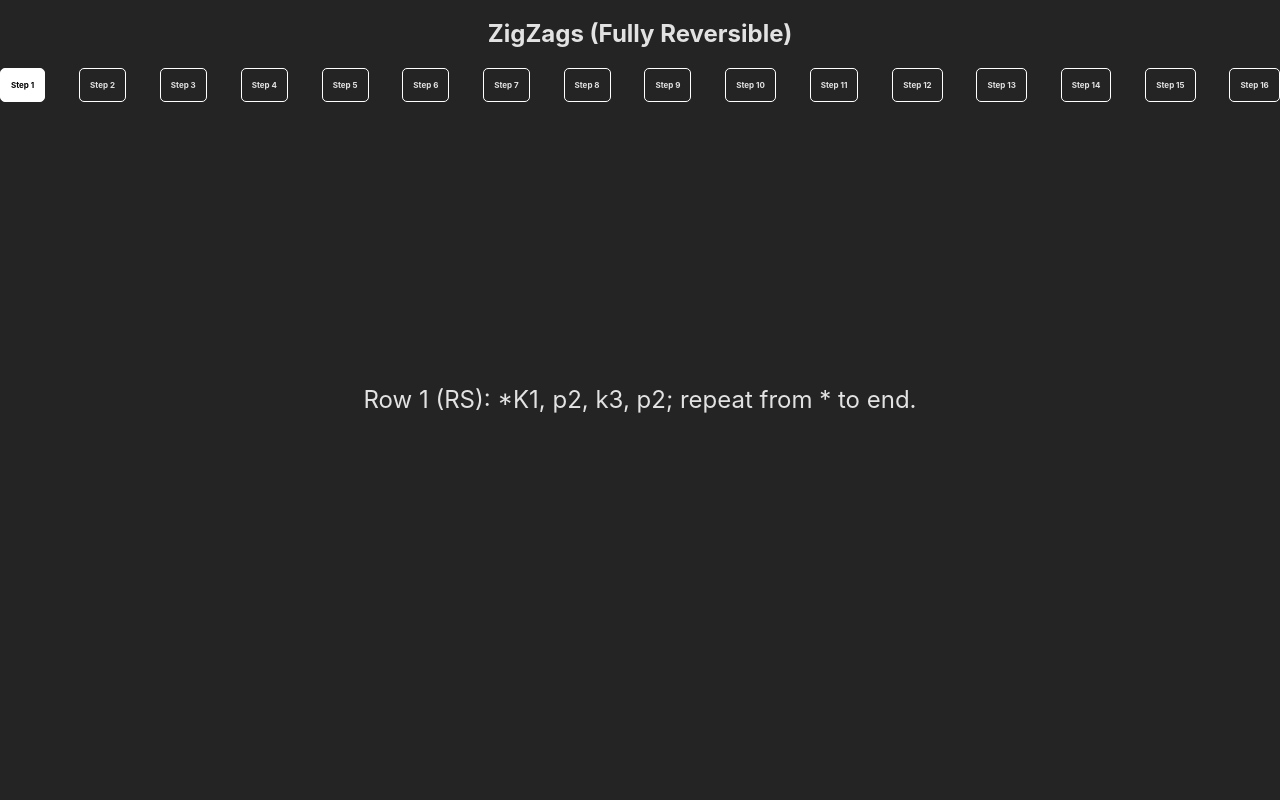
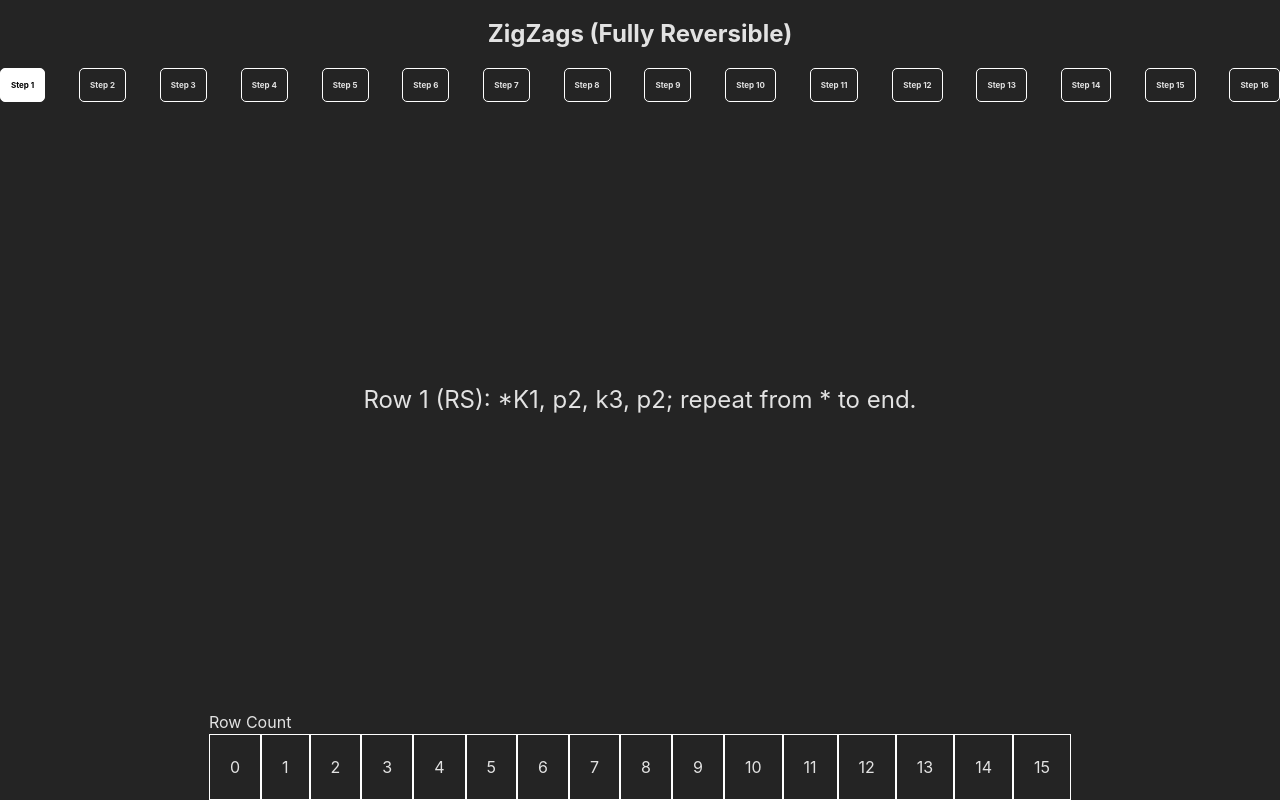
Before and after one commit to monoclefox/yarn-party, a React (Vite) app: page / in a window 1280 px wide. Built offline with nearby package versions, Linux system fonts and the light colour scheme.

Commit message:
counters

```diff
--- a/src/App.css
+++ b/src/App.css
@@ -63,6 +63,29 @@ body {
   height: 100%;
 }
 
-.read-the-docs {
-  color: #888;
+.counter-container {
+  display: flex;
+  justify-content: center;
+  align-items: center;
+  position: absolute;
+  width: 100%;
+  bottom: 0;
+  left: 0;
+  right: 0;
 }
+
+.counter-items {
+  display: flex;
+  flex-direction: row;
+  width: 100%;
+}
+
+.counter-item {
+  border: 1px solid white;
+  padding: 20px;
+  &.selected {
+    background-color: white;
+    color: black;
+    border: 1px solid black;
+  }
+}
--- a/src/App.jsx
+++ b/src/App.jsx
@@ -1,6 +1,7 @@
 import { useState } from 'react'
 import YarnCard from './yarnCard'
 import Nav from './Nav'
+import Counter from './Counter'
 import data from "./yarn-party-data.json";
 import './App.css'
 
@@ -25,6 +26,9 @@ function App() {
             clickHandler={handleCardClick}
           />
         ))}
+      <div className='counter-container'>
+        <Counter data={data.items} />
+      </div>
       </div>
     </>
   )
--- /dev/null
+++ b/src/Counter.jsx
@@ -0,0 +1,19 @@
+import PropTypes from 'prop-types';
+import CounterItem from './CounterItem';
+
+function Counter({data}) {
+    return <div className="counter">
+        <div className="counter-title">Row Count</div>
+        <div className="counter-items">
+        {data.map((item) => (
+            <CounterItem id={item.id} key={item.id} />
+        ))}
+        </div>
+    </div>
+}
+
+Counter.propTypes = {
+    data: PropTypes.array.isRequired
+}
+
+export default Counter;
--- /dev/null
+++ b/src/CounterItem.jsx
@@ -0,0 +1,15 @@
+import PropTypes from 'prop-types';
+import { useState } from 'react';
+
+function CounterItem({id}) {
+    const [toggle, setToggle] = useState(false);
+    return <div
+        className={`counter-item ${toggle ? "selected" : ""}`}
+        onClick={() => setToggle(!toggle)}>{id}</div>
+}
+
+CounterItem.propTypes = {
+    id: PropTypes.number.isRequired
+}
+
+export default CounterItem;
```
